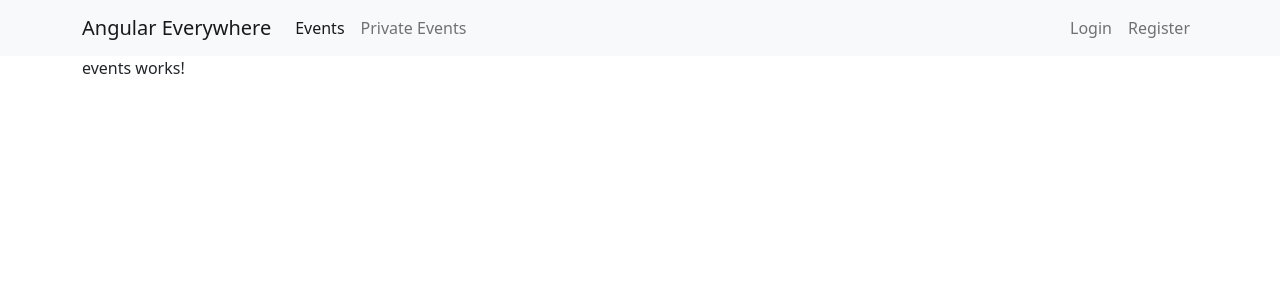
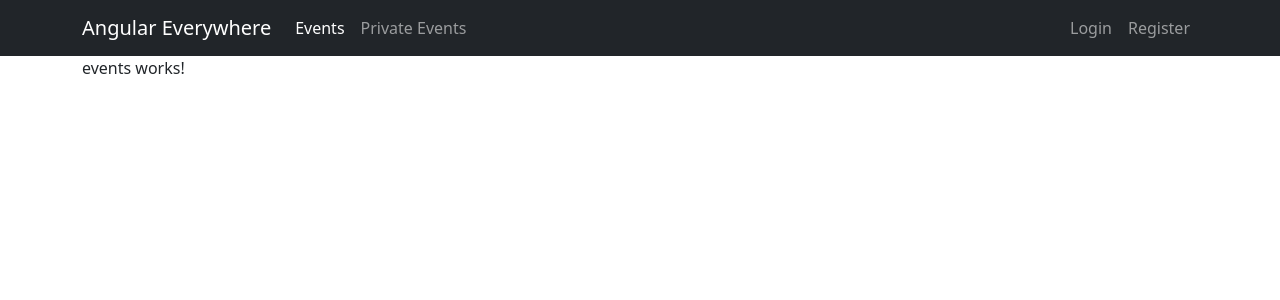
Before and after one commit to afolabiopakunle/angular-auth-3, an Angular app in the folder client/: page /events in a window 1280 px wide. Shown: the top 300 px of the page. Built offline with nearby package versions, Linux system fonts and the light colour scheme.

Commit message:
error page implemented

```diff
--- a/client/src/app/app-routing.module.ts
+++ b/client/src/app/app-routing.module.ts
@@ -4,13 +4,15 @@ import {EventsComponent} from "./events/events.component";
 import {PrivateEventsComponent} from "./private-events/private-events.component";
 import {LoginComponent} from "./login/login.component";
 import {RegisterComponent} from "./register/register.component";
+import {ErrorPageComponent} from "./error-page/error-page.component";
 
 const routes: Routes = [
   {path: '', redirectTo: 'events', pathMatch: 'full'},
   {path: 'events', component: EventsComponent},
   {path: 'private-events', component: PrivateEventsComponent},
   {path: 'login', component: LoginComponent},
-  {path: 'register', component: RegisterComponent}
+  {path: 'register', component: RegisterComponent},
+  {path: '**', component: ErrorPageComponent}
 ];
 
 @NgModule({
--- a/client/src/app/app.component.html
+++ b/client/src/app/app.component.html
@@ -1,5 +1,5 @@
 
-<nav class="navbar navbar-expand-lg navbar-light bg-light">
+<nav class="navbar navbar-expand-lg navbar-dark bg-dark">
   <div class="container">
     <a class="navbar-brand" routerLink="/" routerLinkActive="active">Angular Everywhere</a>
     <button class="navbar-toggler" type="button" data-bs-toggle="collapse" data-bs-target="#navbarSupportedContent" aria-controls="navbarSupportedContent" aria-expanded="false" aria-label="Toggle navigation">
```
